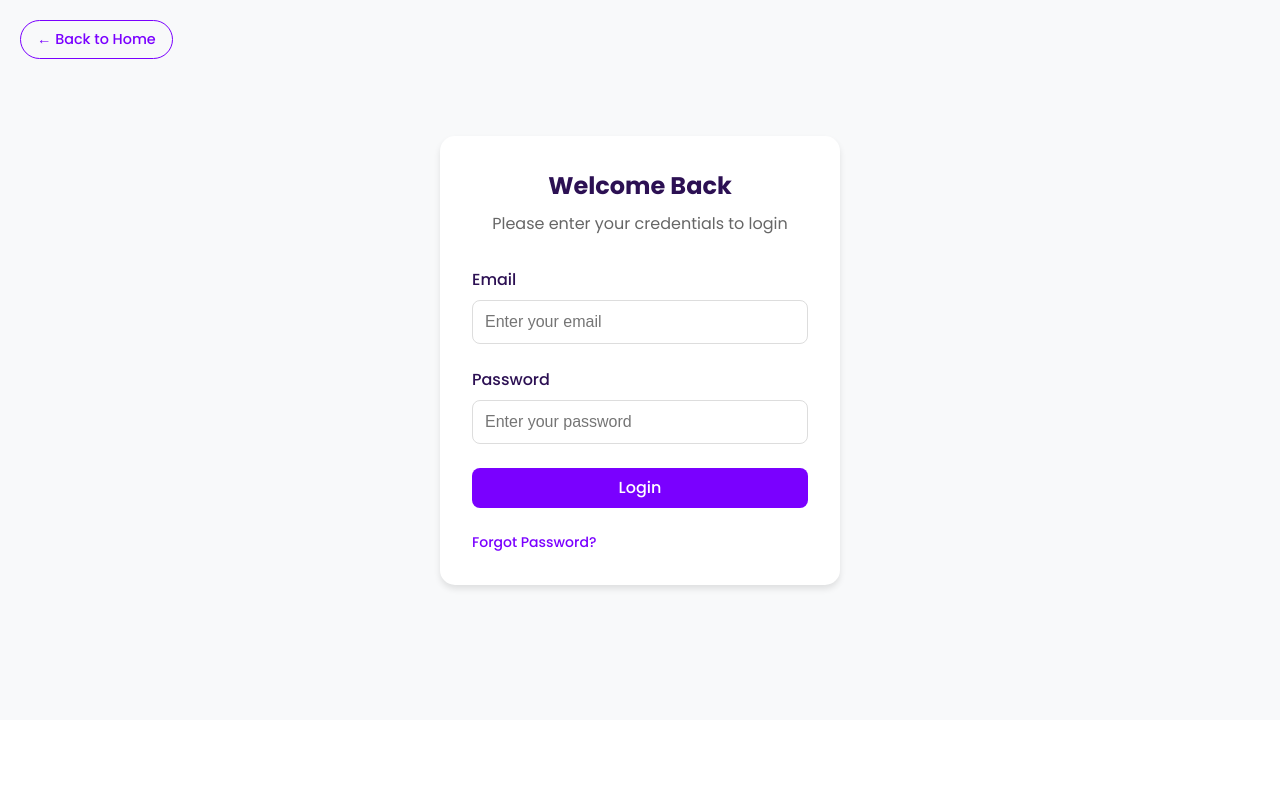
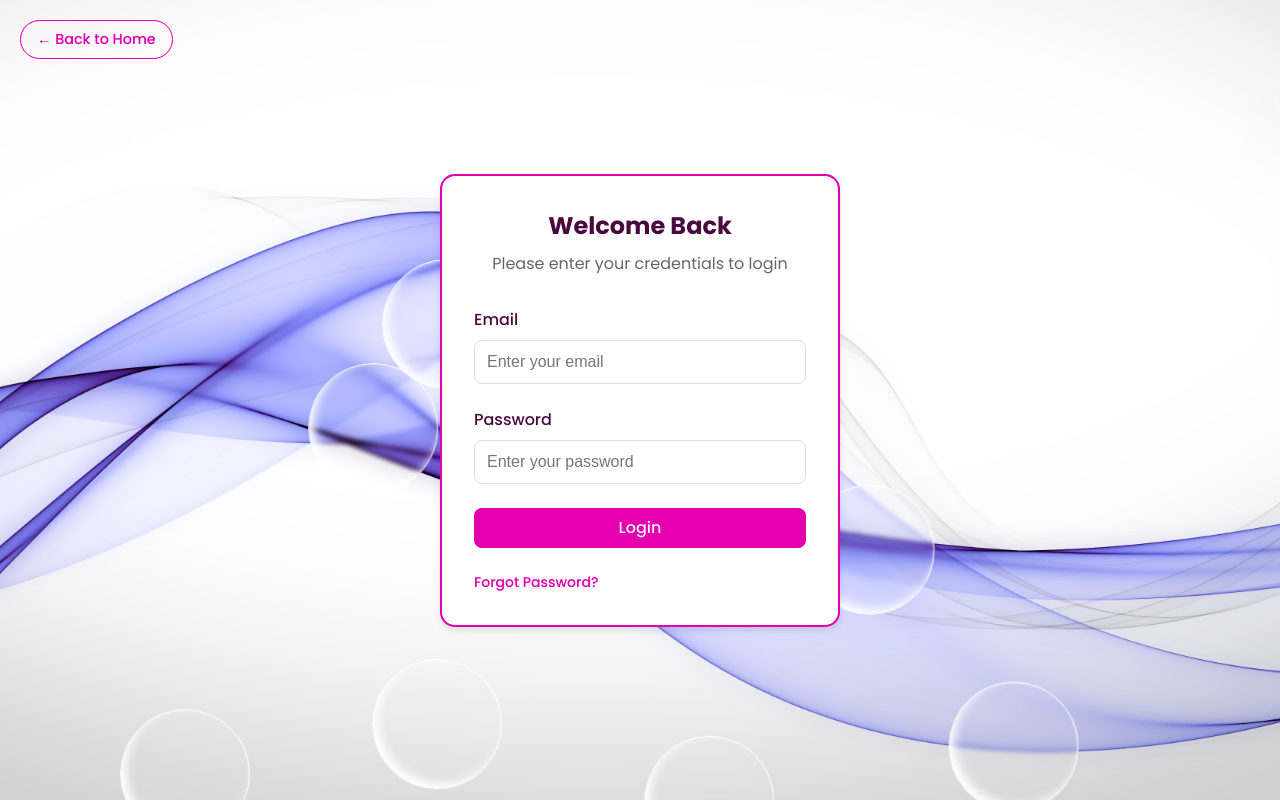
Before and after one commit to AkashWissen1/HolidayHub-Frontend, a React (Vite) app in the folder HolidayHub-Frontend/: page /login in a window 1280 px wide. Built offline with nearby package versions, Linux system fonts and the light colour scheme.

Commit message:
Updated Animation for Login

```diff
--- a/HolidayHub-Frontend/src/pages/Login.jsx
+++ b/HolidayHub-Frontend/src/pages/Login.jsx
@@ -164,11 +164,23 @@ const Login = () => {
 
   return (
     <div className="login-container">
+      <span class="bub a "></span>
+        <span class="bub b "></span>
+        <span class="bub c "></span>
+        <span class="bub d"></span>
+        <span class="bub e"></span>
+        <span class="bub f"></span>
+        <span class="bub g"></span>
+        <span class="bub h"></span>
+        <span class="bub i"></span>
+        <span class="bub j "></span>
+        <span class="bub k"></span>
       <button onClick={handleBack} className="back-btn">
         ← Back to Home
       </button>
       <div className="login-card">
         <h2>Welcome Back</h2>
+
         <p className="subtitle">Please enter your credentials to login</p>
 
         <form onSubmit={handleSubmit} className="login-form">
--- a/HolidayHub-Frontend/src/styles/HRDashboard.css
+++ b/HolidayHub-Frontend/src/styles/HRDashboard.css
@@ -1,7 +1,10 @@
 .dashboard-container {
   min-height: 100vh;
   background-color: #f8f9fc;
+
 }
+
+
 
 .dashboard-header {
   position: fixed;
@@ -21,12 +24,14 @@
 .dashboard-main {
   display: flex;
   padding-top: 70px; /* Height of the header */
+
 }
 
 .dashboard-content {
   flex-grow: 1;
   padding: 2rem;
   margin-left: 250px; /* Width of the sidebar */
+
 }
 
 .logo-container {
--- a/HolidayHub-Frontend/src/styles/Login.css
+++ b/HolidayHub-Frontend/src/styles/Login.css
@@ -2,18 +2,74 @@
   display: flex;
   justify-content: center;
   align-items: center;
-  min-height: 90vh; /* Changed from 100vh to 90vh */
-  background-color: #f8f9fa;
+  min-height: 100vh;
   padding: 1rem;
+  animation: bgtrans 5s linear infinite;
+  background-image: url('../assets/bgimg3.jpg');
+  background-position: center;
+  background-size: cover;
+  position: relative;
+  overflow: hidden;
 }
+
+@keyframes bgtrans {
+
+  100% {
+    filter: hue-rotate(360deg);
+  }
+}
+
+ .bub {
+  width: 130px;
+  height: 130px;
+  border: 1px solid white;
+  box-shadow: inset 5px -5px 10px white;
+  border-radius: 50%;
+  background-color: rgba(255, 255, 255, 0.05);
+  backdrop-filter: blur(2px);
+  position: absolute;
+  bottom: -100px;
+  animation: bubble 3s ease-in infinite;
+}
+
+
+.bub.a { left: 10%; animation: bubble2 2s ease-in 1s infinite; }
+.bub.b { left: 20%; animation: bubble 1.5s ease-in 1.4s infinite; }
+.bub.c { left: 28%; animation: bubble 5s ease-in 3.8s infinite; }
+.bub.d { left: 40%; animation: bubble 1.8s ease-in 0.5s infinite; }
+.bub.e { left: 75%; animation: bubble2 2.3s ease-in 2.5s infinite; }
+.bub.f { left: 90%; animation: bubble 2.5s ease-in 3s infinite; }
+.bub.g { left: 60%; animation: bubble 2.2s ease-in 2s infinite; }
+.bub.k { left: 50%; animation: bubble 1.6s ease-in 2s infinite; }
+.bub.i { left: 65%; animation: bubble2 1.8s ease-in 2.1s infinite; }
+.bub.j { left: 3%;  animation: bubble 2s ease-in 1.5s infinite; }
+.bub.h { left: 35%; animation: bubble2 3s ease-in infinite; }
+
+
+@keyframes bubble {
+  0%   { opacity: 0; transform: translateY(0); }
+  10%, 93% { opacity: 1; }
+  100% { transform: translate(90px, -700px); opacity: 0; }
+}
+
+
+@keyframes bubble2 {
+  0%   { opacity: 0; transform: translateY(0); }
+  10%, 93% { opacity: 1; }
+  100% { transform: translate(-90px, -700px); opacity: 0; }
+}
+
 
 .login-card {
   background: white;
-  padding: 2rem; /* Reduced from 2.5rem to 2rem */
+  padding: 2rem;
   border-radius: 15px;
+  border: 2px solid #7a00ff;
   box-shadow: 0 4px 6px rgba(0, 0, 0, 0.1);
   width: 100%;
   max-width: 400px;
+  backdrop-filter: blur(9px);
+  overflow: hidden;
 }
 
 .login-card h2 {
```
Also changed, not shown: HolidayHub-Frontend/src/assets/bgimg3.jpg (added).
